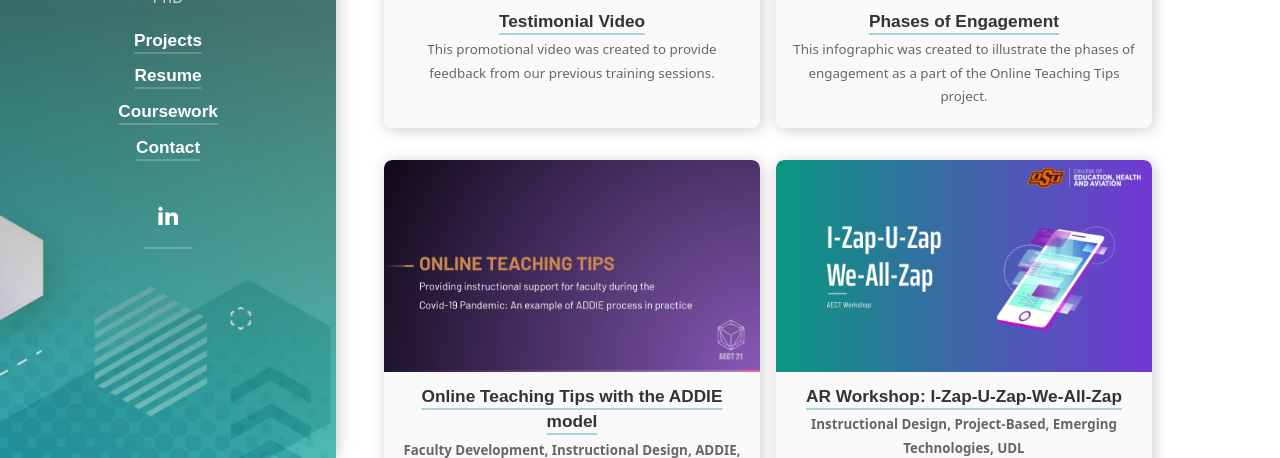
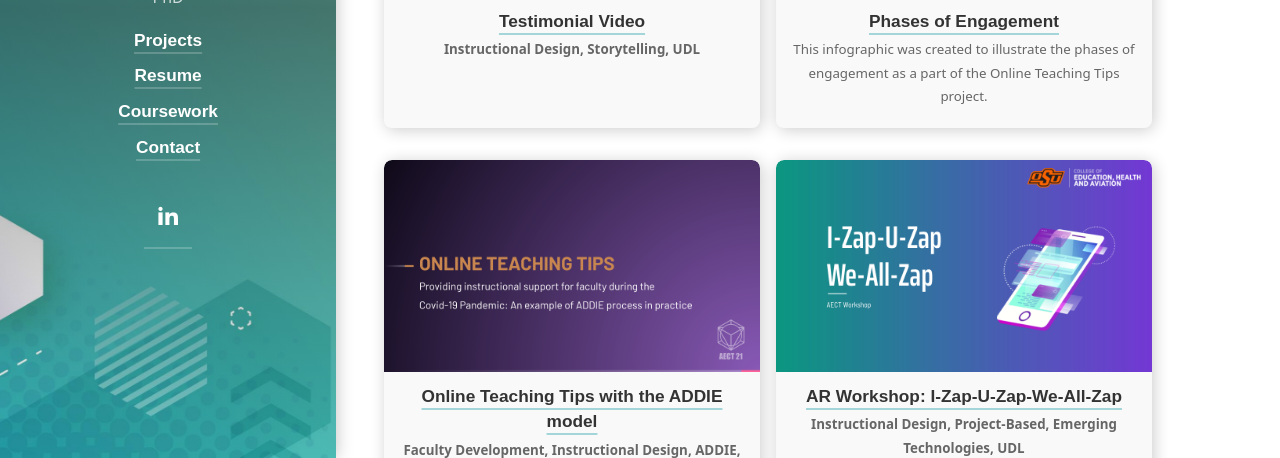
Before and after one commit to thanhpdo/thanhpdo.github.io, a Jekyll site: the page built from projects.md, in a window 1280 px wide and 900 px high, cut to the strip 442-900 px from the top of the window. Built offline with Jekyll 4.4.1, drawn with Linux system fonts in a browser that asks for light colours; cached includes are drawn as plain includes; nearby versions of some CDN libraries; some web fonts are replaced; library files that are not in the unit come from our copies; part of the change alters nothing that is shown.

Commit message:
Update Testimonial-Video.md

```diff
--- a/_projects/Testimonial-Video.md
+++ b/_projects/Testimonial-Video.md
@@ -2,7 +2,7 @@
 layout: project
 title: 'Testimonial Video'
 description: >
-   This promotional video was created to provide feedback from our previous training sessions.
+   **Instructional Design, Storytelling, UDL**
 image:
   path: /assets/img/projects/Testimonial Video.png
 sitemap: false
@@ -14,6 +14,13 @@ sitemap: false
 
 **Tool Used** Camtasia and Canva  <br />
 
+**What I Did**
+In this project I created a testimonial video to capture participant feedback from recent training programs and to communicate impact to stakeholders. I began by clarifying the key messages we wanted to highlight, such as perceived usefulness, changes in practice, and overall satisfaction. I drafted a set of guiding interview questions, coordinated with participants, and conducted interviews in a way that encouraged authentic, reflective responses. I then selected representative clips, scripted a storyline that connected them, and handled the editing, including basic transitions, captions, and on-screen text to frame the messages. The final video was shared with internal stakeholders as both a communication tool and an informal source of qualitative evaluation data.
+
+Click to view the sample video below:
 <div class="container">
   <iframe class="responsive-iframe" src="https://www.youtube.com/embed/HZMCftKSn20"></iframe>
 </div>
+
+**Reflections and Future Improvements**
+This project underscored the value of learner and participant voices for demonstrating the real-world effects of instructional design work. I learned that planning for evaluation and storytelling from the outset leads to stronger footage and clearer narratives than trying to “capture something” at the end. In the future, I would like to integrate testimonial collection into a more systematic evaluation plan that includes both quantitative and qualitative evidence. I would also explore creating multiple tailored versions of the video, for example a shorter cut for executive audiences and longer clips that can be used directly in orientations or promotional materials, while ensuring that all media adheres to accessibility standards such as captions, transcripts, and clear audio.
```
